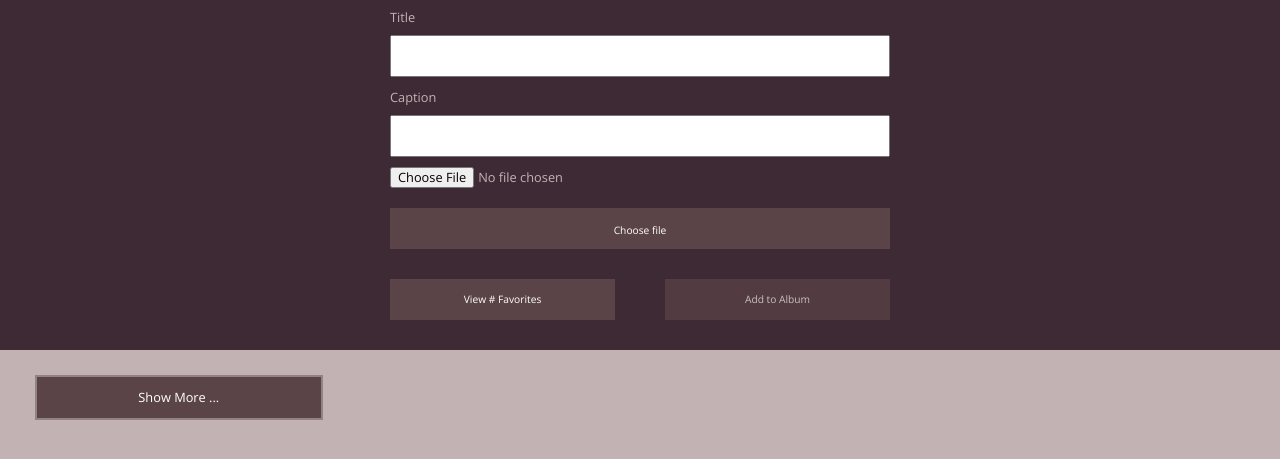
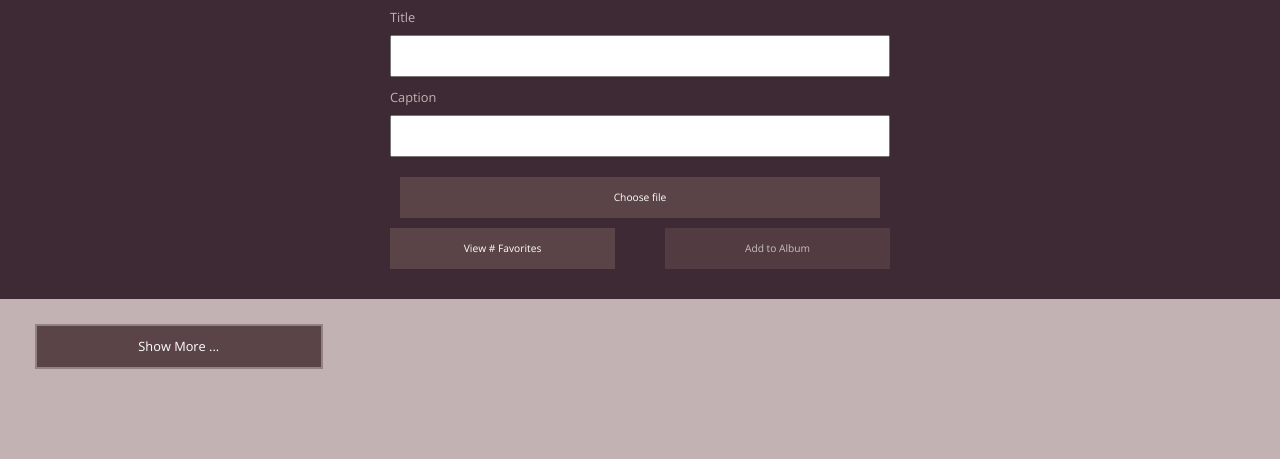
Before and after one commit to hlhartley/hh-fotofinder-project, a plain HTML site: page index.html in a window 1280 px wide. Shown: the part 113-572 px from the top of the page. Drawn offline with nearby package versions, Linux system fonts and the light colour scheme.

Commit message:
Add pointer cursor and make choose file button disguise file reader

```diff
--- a/index.html
+++ b/index.html
@@ -28,8 +28,9 @@
     </form>
     <section class="three-buttons-container">
 
-      <input type="file" class="file" class="choose-file-btn">
-      <label class="choose-file-label choose-file-btn">Choose file</label></input>
+
+      <input type="file" class="file" id="file">
+      <label class="choose-file-label" for="file" >Choose file</label></input>
 
       <article class="two-buttons-container">
       <button class="view-favorites-btn">View # Favorites
--- a/styles.css
+++ b/styles.css
@@ -69,6 +69,7 @@ button:hover {
   border-bottom-right-radius: 6px;
   border-left-style: none;
   border-top-right-radius: 6px;
+  cursor: pointer;
   height: 44px;
   text-align: center;
 }
@@ -137,13 +138,17 @@ label {
   width: 500px;
 }
 
-#file {
-  display: none;
+.choose-file-label {
+  align-items: center;
+  display: flex;
+  flex-flow: column;
+  justify-content: center;
 }
 
-.choose-file-label {
-  text-align: center;
-  padding-top: 17px;
+.choose-file-label:hover {
+  background-color: #e26d5a;
+  cursor: pointer;
+  opacity: .9;
 }
 
 .choose-file-label, .view-favorites-btn, .add-to-album-btn, .show-more-btn, .show-less-btn {
@@ -155,22 +160,19 @@ label {
   height: 41px;
 }
 
-.choose-file-label {
-  margin: 20px 0 30px;
-  width: 500px;
-}
-
 #file {
   display: none;
 }
 
 .view-favorites-btn, .add-to-album-btn {
+  cursor: pointer;
   margin-bottom: 30px;
   width: 225px;
 }
 
 .show-more-btn, .show-less-btn {
   border: 2px solid #938284;
+  cursor: pointer;
   font-size: .8em;
   height: 45px;
   width: 100%;
@@ -221,6 +223,7 @@ article {
 }
 
 .delete-btn, .favorite-btn {
+  cursor: pointer;
   width: 25px;
 }
 
```
